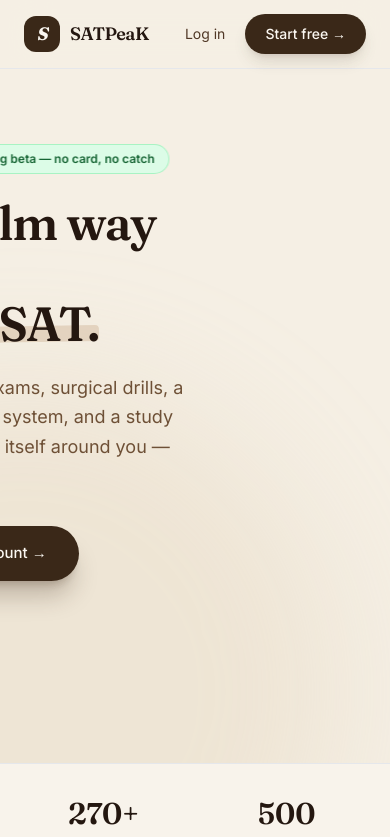
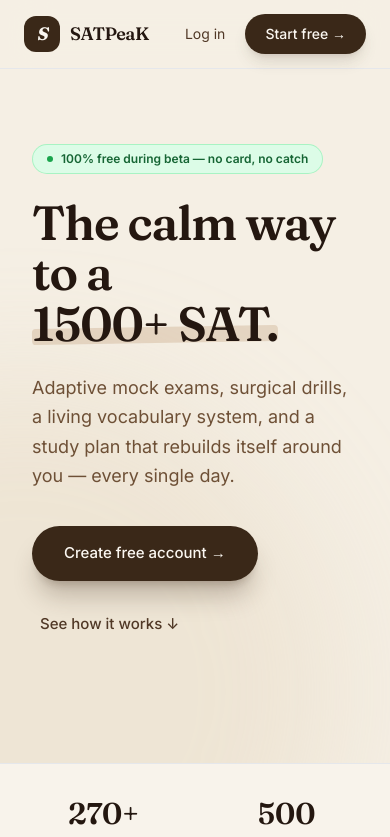
Before and after one commit to Safoev09/SATPREP, a Next.js app: page / in a window 390 px wide. Shown: the top 837 px of the page. Built offline with nearby package versions, Linux system fonts and the light colour scheme; no server answers.

Commit message:
v22 complete - fix usernames, DMs, groups, landing, free beta

```diff
--- a/src/components/DirectMessages.tsx
+++ b/src/components/DirectMessages.tsx
@@ -20,8 +20,15 @@
   const [messages, setMessages] = useState<Message[]>([]);
   const [draft, setDraft] = useState("");
   const [sending, setSending] = useState(false);
+  const [myName, setMyName] = useState("Student");
   const bottomRef = useRef<HTMLDivElement>(null);
   const supabase = createClient();
+
+  // Load current user's name for author_name field
+  useEffect(() => {
+    supabase.from("profiles").select("full_name").eq("id", userId).single()
+      .then(({ data }) => { if (data?.full_name) setMyName(data.full_name); });
+  }, [userId, supabase]);
 
   const loadConversations = useCallback(async () => {
     const { data: memberRows } = await supabase
@@ -120,9 +127,9 @@
     setSending(true);
     await supabase.from("messages").insert({
       user_id: userId,
+      author_name: myName,
       conversation_id: activeConvId,
       content: draft.trim(),
-      channel: "dm",
       message_type: "text",
     });
     setDraft("");
--- a/src/components/GroupChats.tsx
+++ b/src/components/GroupChats.tsx
@@ -16,6 +16,14 @@
   const [showCreate, setShowCreate] = useState(false);
   const [newGroupName, setNewGroupName] = useState("");
   const [friends, setFriends] = useState<Profile[]>([]);
+  const [myName, setMyName] = useState("Student");
+  const supabase = createClient();
+
+  // Load current user's name
+  useEffect(() => {
+    supabase.from("profiles").select("full_name").eq("id", userId).single()
+      .then(({ data }) => { if (data?.full_name) setMyName(data.full_name); });
+  }, [userId, supabase]);
   const [selectedFriends, setSelectedFriends] = useState<string[]>([]);
   const [creating, setCreating] = useState(false);
   const bottomRef = useRef<HTMLDivElement>(null);
@@ -128,9 +136,9 @@
     setSending(true);
     await supabase.from("messages").insert({
       user_id: userId,
+      author_name: myName,
       conversation_id: activeGroupId,
       content: draft.trim(),
-      channel: "group",
       message_type: "text",
     });
     setDraft("");
@@ -142,22 +150,21 @@
     if (!newGroupName.trim() || creating) return;
     setCreating(true);
 
-    const { data: conv } = await supabase
-      .from("conversations")
-      .insert({ type: "group", name: newGroupName.trim(), created_by: userId })
-      .select("id")
-      .single();
+    // Use SECURITY DEFINER function to bypass RLS for group creation
+    const { data: convId, error } = await supabase.rpc("create_group_with_members", {
+      group_name: newGroupName.trim(),
+      creator_id: userId,
+      member_ids: selectedFriends,
+    });
 
-    if (conv) {
-      const members = [userId, ...selectedFriends];
-      await supabase.from("conversation_members").insert(
-        members.map((uid) => ({ conversation_id: conv.id, user_id: uid }))
-      );
+    if (!error && convId) {
       setShowCreate(false);
       setNewGroupName("");
       setSelectedFriends([]);
       loadGroups();
-      openGroup(conv.id);
+      openGroup(convId);
+    } else {
+      console.error("Group creation failed:", error);
     }
     setCreating(false);
   };
--- a/src/components/LandingPage.tsx
+++ b/src/components/LandingPage.tsx
@@ -60,29 +60,32 @@
       ref={ref}
       onMouseMove={onMove}
       onMouseLeave={() => setTilt({ x: 0, y: 0 })}
-      className="relative pt-36 pb-28 px-6 md:px-12 overflow-hidden w-full"
+      className="relative pt-36 pb-28 px-8 lg:px-16 w-full"
     >
-      <div className="absolute top-[-20%] left-[10%] w-[34rem] h-[34rem] rounded-full bg-accent/12 blur-3xl animate-drift1 pointer-events-none" />
-      <div className="absolute bottom-[-30%] right-[5%] w-[40rem] h-[40rem] rounded-full bg-beige-300/25 blur-3xl animate-drift2 pointer-events-none" />
-      <div className="absolute top-[30%] right-[30%] w-72 h-72 rounded-full bg-coffee-500/8 blur-3xl animate-drift3 pointer-events-none" />
+      {/* Clip wrapper for orbs only — doesn't affect text */}
+      <div className="absolute inset-0 overflow-hidden pointer-events-none">
+        <div className="absolute top-[-20%] left-[10%] w-[34rem] h-[34rem] rounded-full bg-accent/12 blur-3xl animate-drift1" />
+        <div className="absolute bottom-[-30%] right-[5%] w-[40rem] h-[40rem] rounded-full bg-beige-300/25 blur-3xl animate-drift2" />
+        <div className="absolute top-[30%] right-[30%] w-72 h-72 rounded-full bg-coffee-500/8 blur-3xl animate-drift3" />
+      </div>
 
       <div className="max-w-6xl mx-auto grid lg:grid-cols-2 gap-16 items-center relative">
         <div>
-          <div className="inline-flex items-center gap-2 bg-green-100 border border-green-300/60 text-green-800 text-xs font-semibold px-3.5 py-1.5 rounded-full mb-6 animate-fadeup">
+          <div className="inline-flex items-center gap-2 bg-green-100 border border-green-300/60 text-green-800 text-xs font-semibold px-3.5 py-1.5 rounded-full mb-6">
             <span className="w-1.5 h-1.5 rounded-full bg-green-600 animate-pulse" />
             100% free during beta — no card, no catch
           </div>
-          <h1 className="font-display text-5xl lg:text-6xl font-semibold leading-[1.05] tracking-tight mb-6 animate-fadeup" style={{ animationDelay: "80ms" }}>
+          <h1 className="font-display text-5xl lg:text-6xl font-semibold leading-[1.05] tracking-tight mb-6">
             The calm way to a<br />
             <span className="relative inline-block">
               <span className="relative z-10">1500+ SAT.</span>
               <span className="absolute bottom-1.5 left-0 right-0 h-4 bg-accent/25 -rotate-1 rounded" />
             </span>
           </h1>
-          <p className="text-coffee-600 text-lg leading-relaxed mb-9 max-w-md animate-fadeup" style={{ animationDelay: "160ms" }}>
+          <p className="text-coffee-600 text-lg leading-relaxed mb-9 max-w-md">
             Adaptive mock exams, surgical drills, a living vocabulary system, and a study plan that rebuilds itself around you — every single day.
           </p>
-          <div className="flex flex-wrap items-center gap-4 animate-fadeup" style={{ animationDelay: "240ms" }}>
+          <div className="flex flex-wrap items-center gap-4">
             <Link href="/signup" className="bg-coffee-800 hover:bg-coffee-900 text-cream-50 font-medium px-8 py-4 rounded-full transition hover:scale-[1.03] shadow-xl shadow-coffee-800/25 text-[15px]">
               Create free account →
             </Link>
--- a/src/components/StudentShell.tsx
+++ b/src/components/StudentShell.tsx
@@ -245,11 +245,7 @@
                 <Link href="/app/settings" onClick={() => setMenuOpen(false)} className="block px-4 py-2.5 text-sm text-coffee-700 hover:bg-cream-100/60 transition">
                   Settings
                 </Link>
-                {!hasLifetimeAccess && (
-                  <Link href="/app/upgrade" onClick={() => setMenuOpen(false)} className="block px-4 py-2.5 text-sm text-accent font-medium hover:bg-cream-100/60 transition">
-                    ✨ Upgrade to premium
-                  </Link>
-                )}
+                {/* Premium is free during beta */}
                 <button onClick={logout} className="block w-full text-left px-4 py-2.5 text-sm text-red-700 hover:bg-cream-100/60 border-t border-coffee-700/10 transition">
                   Sign out
                 </button>
```
Also changed, not shown: src/app/app/profile/page.tsx (+11 -0 lines).
